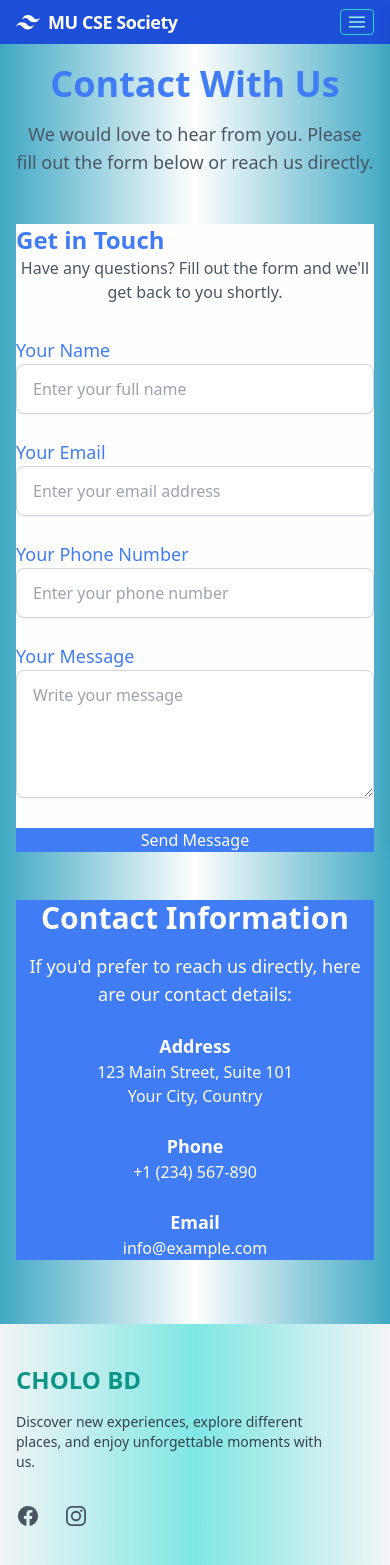
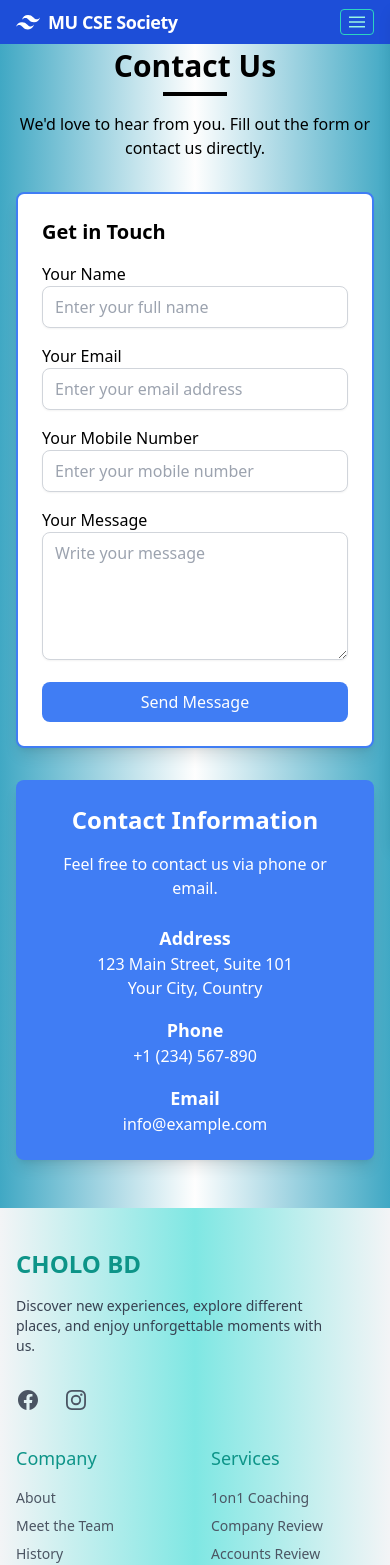
Before and after one commit to Maruf19/society, a React (Create React App) app: page /Contact in a window 390 px wide. Shown: the top 1565 px of the page. Built offline with nearby package versions, Linux system fonts and the light colour scheme.

Commit message:
contact form responsive

```diff
--- a/src/pages/Contact.js
+++ b/src/pages/Contact.js
@@ -7,7 +7,8 @@ const colors = {
   primaryBlue: '#407df4',
   white: '#fefefe',
   gold: '#eab123',
-  teal: '#40a8c4'  // This is a teal color; adjust as needed
+  teal: '#40a8c4',
+  darkTeal: '#357f8e'
 };
 
 const Contact = () => {
@@ -16,103 +17,149 @@ const Contact = () => {
   const handleSubmit = (e) => {
     e.preventDefault();
     setIsSubmitted(true);
-    // Hide the thank you message after 5 seconds
-    // setTimeout(() => {
-    //   setIsSubmitted(false);
-    // }, 5000);
   };
 
   return (
     <>
       <Navbar />
-      <section className="py-16" style={{ background: `linear-gradient(to right, ${colors.teal} 0%, ${colors.white} 50%, ${colors.teal} 100%)` }}>
+      <motion.section
+        className="py-12 lg:py-16"
+        initial={{ opacity: 0 }}
+        animate={{ opacity: 1 }}
+        transition={{ duration: 0.8 }}
+        style={{
+          background: `linear-gradient(to right, ${colors.teal} 0%, ${colors.white} 50%, ${colors.teal} 100%)`
+        }}
+      >
         {/* Headline */}
-        <div className="container mx-auto px-4 text-center mb-12">
-          <h2 className="text-4xl font-extrabold" style={{ color: colors.primaryBlue }}>Contact With Us</h2>
-          <p className="text-gray-600 mt-4 text-lg">
-            We would love to hear from you. Please fill out the form below or reach us directly.
-          </p>
+        <div className="container mx-auto px-4 text-center mb-8 lg:mb-12">
+          <motion.h2
+            className="text-3xl lg:text-4xl font-extrabold text-black"
+            initial={{ y: -50, opacity: 0 }}
+            animate={{ y: 0, opacity: 1 }}
+            transition={{ duration: 0.6 }}
+          >
+            Contact Us
+          </motion.h2>
+
+          {/* Underline */}
+          <div className="mt-2 w-16 lg:w-24 h-1 mx-auto bg-black"></div>
+
+          <motion.p
+            className="text-base lg:text-lg text-black mt-4"
+            initial={{ y: 50, opacity: 0 }}
+            animate={{ y: 0, opacity: 1 }}
+            transition={{ duration: 0.6 }}
+          >
+            We'd love to hear from you. Fill out the form or contact us directly.
+          </motion.p>
         </div>
 
-        {/* Conditionally show thank you message or the form and contact details */}
+        {/* Conditionally show thank you message or form */}
         {isSubmitted ? (
-          <div className="container mx-auto flex items-center justify-center px-4">
+          <motion.div
+            className="container mx-auto flex items-center justify-center px-4"
+            initial={{ opacity: 0, scale: 0.9 }}
+            animate={{ opacity: 1, scale: 1 }}
+            transition={{ duration: 0.5 }}
+          >
             <motion.div
-              className="w-full lg:w-1/2"
-              style={{ backgroundColor: colors.gold, color: colors.white }}
+              className="p-6 lg:p-8 rounded-lg shadow-lg"
+              style={{
+                backgroundColor: colors.white, // White card background
+                borderColor: colors.primaryBlue, // Add border
+                borderWidth: '2px',
+                color: 'black', // Black text
+              }}
               initial={{ opacity: 0, scale: 0.9 }}
-              animate={{ opacity: 1, scale: 1, transition: { duration: 0.5 } }}
+              animate={{ opacity: 1, scale: 1 }}
+              transition={{ duration: 0.5 }}
             >
-              <strong className="text-2xl font-bold">Thank you!</strong>
-              <p className="mt-4">
-                We appreciate you contacting us. We'll be in touch soon!
-              </p>
+              <motion.strong
+                className="text-2xl lg:text-3xl font-bold"
+                initial={{ y: -20, opacity: 0 }}
+                animate={{ y: 0, opacity: 1 }}
+                transition={{ duration: 0.5 }}
+              >
+                Thank You!
+              </motion.strong>
+              <motion.p
+                className="mt-4 text-base lg:text-lg"
+                initial={{ y: 20, opacity: 0 }}
+                animate={{ y: 0, opacity: 1 }}
+                transition={{ duration: 0.5 }}
+              >
+                We appreciate your message. We'll get back to you shortly.
+              </motion.p>
             </motion.div>
-          </div>
+          </motion.div>
         ) : (
-          <div className="container mx-auto flex flex-col lg:flex-row gap-12 items-center justify-between px-4 lg:px-12">
-            {/* Contact Form Section */}
+          <motion.div
+            className="container mx-auto flex flex-col lg:flex-row gap-8 lg:gap-12 items-center justify-between px-4 lg:px-12"
+            initial={{ opacity: 0 }}
+            animate={{ opacity: 1 }}
+            transition={{ duration: 0.5 }}
+          >
+            {/* Contact Form */}
             <motion.div
-              className="w-full lg:w-2/3"
-              style={{ backgroundColor: colors.white, borderColor: colors.primaryBlue }}
-              initial={{ opacity: 0, x: -30 }}
-              animate={{ opacity: 1, x: 0, transition: { duration: 0.5 } }}
+              className="w-full lg:w-2/3 bg-white p-6 lg:p-8 rounded-lg shadow-lg"
+              style={{ borderColor: colors.primaryBlue, borderWidth: 2 }}
+              initial={{ x: -50, opacity: 0 }}
+              animate={{ x: 0, opacity: 1 }}
+              transition={{ duration: 0.6 }}
             >
-              <h3 className="text-2xl font-semibold" style={{ color: colors.primaryBlue }}>Get in Touch</h3>
-              <p className="text-gray-600 mb-8 text-center">
-                Have any questions? Fill out the form and we'll get back to you shortly.
-              </p>
-
+              <h3 className="text-xl lg:text-2xl font-semibold mb-4 lg:mb-6 text-black">Get in Touch</h3>
               <form onSubmit={handleSubmit}>
                 {/* Name Input */}
-                <div className="mb-6">
-                  <label htmlFor="name" className="block text-lg font-medium" style={{ color: colors.primaryBlue }}>
+                <div className="mb-4 lg:mb-6">
+                  <label htmlFor="name" className="block text-base lg:text-lg font-medium text-black">
                     Your Name
                   </label>
                   <input
                     type="text"
                     id="name"
-                    className="w-full px-4 py-3 border border-gray-300 rounded-lg shadow-sm focus:ring-2 focus:ring-teal-400 focus:outline-none transition duration-150 ease-in-out"
+                    className="w-full px-3 lg:px-4 py-2 lg:py-3 border border-gray-300 rounded-lg shadow-sm focus:ring-2 focus:ring-teal-400 focus:outline-none transition duration-150 ease-in-out"
                     placeholder="Enter your full name"
                     required
                   />
                 </div>
 
                 {/* Email Input */}
-                <div className="mb-6">
-                  <label htmlFor="email" className="block text-lg font-medium" style={{ color: colors.primaryBlue }}>
+                <div className="mb-4 lg:mb-6">
+                  <label htmlFor="email" className="block text-base lg:text-lg font-medium text-black">
                     Your Email
                   </label>
                   <input
                     type="email"
                     id="email"
-                    className="w-full px-4 py-3 border border-gray-300 rounded-lg shadow-sm focus:ring-2 focus:ring-teal-400 focus:outline-none transition duration-150 ease-in-out"
+                    className="w-full px-3 lg:px-4 py-2 lg:py-3 border border-gray-300 rounded-lg shadow-sm focus:ring-2 focus:ring-teal-400 focus:outline-none transition duration-150 ease-in-out"
                     placeholder="Enter your email address"
                     required
                   />
                 </div>
 
-                {/* Phone Number Input */}
-                <div className="mb-6">
-                  <label htmlFor="phone" className="block text-lg font-medium" style={{ color: colors.primaryBlue }}>
-                    Your Phone Number
+                {/* Mobile Number Input */}
+                <div className="mb-4 lg:mb-6">
+                  <label htmlFor="mobile" className="block text-base lg:text-lg font-medium text-black">
+                    Your Mobile Number
                   </label>
                   <input
                     type="tel"
-                    id="phone"
-                    className="w-full px-4 py-3 border border-gray-300 rounded-lg shadow-sm focus:ring-2 focus:ring-teal-400 focus:outline-none transition duration-150 ease-in-out"
-                    placeholder="Enter your phone number"
+                    id="mobile"
+                    className="w-full px-3 lg:px-4 py-2 lg:py-3 border border-gray-300 rounded-lg shadow-sm focus:ring-2 focus:ring-teal-400 focus:outline-none transition duration-150 ease-in-out"
+                    placeholder="Enter your mobile number"
+                    required
                   />
                 </div>
 
                 {/* Message Input */}
-                <div className="mb-6">
-                  <label htmlFor="message" className="block text-lg font-medium" style={{ color: colors.primaryBlue }}>
+                <div className="mb-4 lg:mb-6">
+                  <label htmlFor="message" className="block text-base lg:text-lg font-medium text-black">
                     Your Message
                   </label>
                   <textarea
                     id="message"
-                    className="w-full px-4 py-3 border border-gray-300 rounded-lg shadow-sm h-32 focus:ring-2 focus:ring-teal-400 focus:outline-none transition duration-150 ease-in-out"
+                    className="w-full px-3 lg:px-4 py-2 lg:py-3 border border-gray-300 rounded-lg shadow-sm h-32 focus:ring-2 focus:ring-teal-400 focus:outline-none transition duration-150 ease-in-out"
                     placeholder="Write your message"
                     required
                   ></textarea>
@@ -121,9 +168,9 @@ const Contact = () => {
                 {/* Submit Button */}
                 <motion.button
                   type="submit"
-                  className="w-full"
+                  className="w-full py-2 lg:py-3 rounded-lg"
                   style={{ backgroundColor: colors.primaryBlue, color: colors.white }}
-                  whileHover={{ scale: 1.05 }}
+                  whileHover={{ scale: 1.05, boxShadow: '0 8px 25px rgba(0, 0, 0, 0.2)' }}
                   whileTap={{ scale: 0.95 }}
                 >
                   Send Message
@@ -131,24 +178,23 @@ const Contact = () => {
               </form>
             </motion.div>
 
-            {/* Address Section */}
+            {/* Contact Info */}
             <motion.div
-              className="w-full lg:w-1/3"
-              style={{ backgroundColor: colors.primaryBlue, color: colors.white }}
-              initial={{ opacity: 0, x: 30 }}
-              animate={{ opacity: 1, x: 0, transition: { duration: 0.5 } }}
+              className="w-full lg:w-1/3 bg-primaryBlue p-6 lg:p-8 rounded-lg shadow-lg"
+              style={{ backgroundColor: colors.primaryBlue }}
+              initial={{ x: 50, opacity: 0 }}
+              animate={{ x: 0, opacity: 1 }}
+              transition={{ duration: 0.6 }}
             >
-              <h3 className="text-3xl font-bold mb-4 text-center">Contact Information</h3>
-              <p className="mb-6 text-center text-lg">
-                If you'd prefer to reach us directly, here are our contact details:
+              <h3 className="text-2xl lg:text-3xl font-bold mb-4 lg:mb-6 text-white text-center">Contact Information</h3>
+              <p className="text-base lg:text-lg mb-6 text-white text-center">
+                Feel free to contact us via phone or email.
               </p>
 
-              <div className="space-y-6">
+              <div className="space-y-4 lg:space-y-6 text-white">
                 <div className="text-center">
                   <h4 className="text-lg font-semibold">Address</h4>
-                  <p>
-                    123 Main Street, Suite 101<br />Your City, Country
-                  </p>
+                  <p>123 Main Street, Suite 101<br />Your City, Country</p>
                 </div>
 
                 <div className="text-center">
@@ -162,9 +208,9 @@ const Contact = () => {
                 </div>
               </div>
             </motion.div>
-          </div>
+          </motion.div>
         )}
-      </section>
+      </motion.section>
       <Footer />
     </>
   );
```
